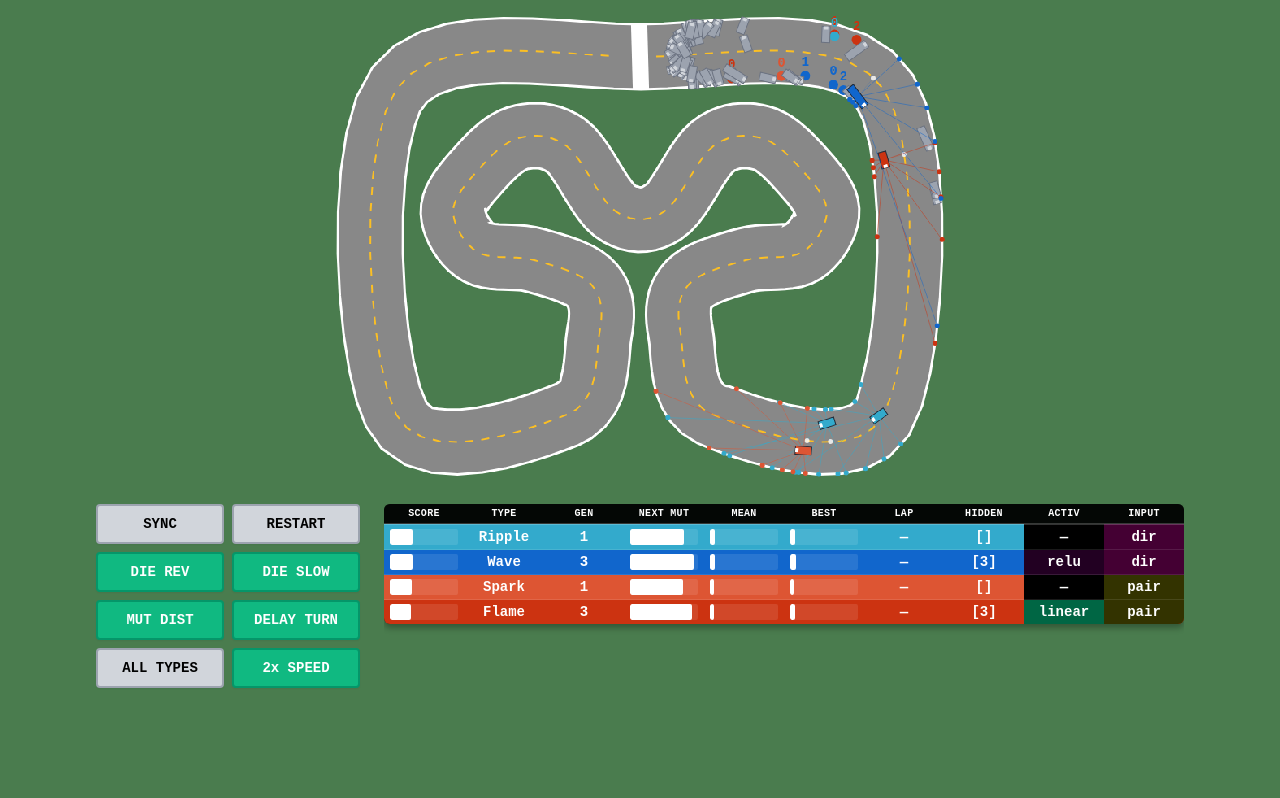
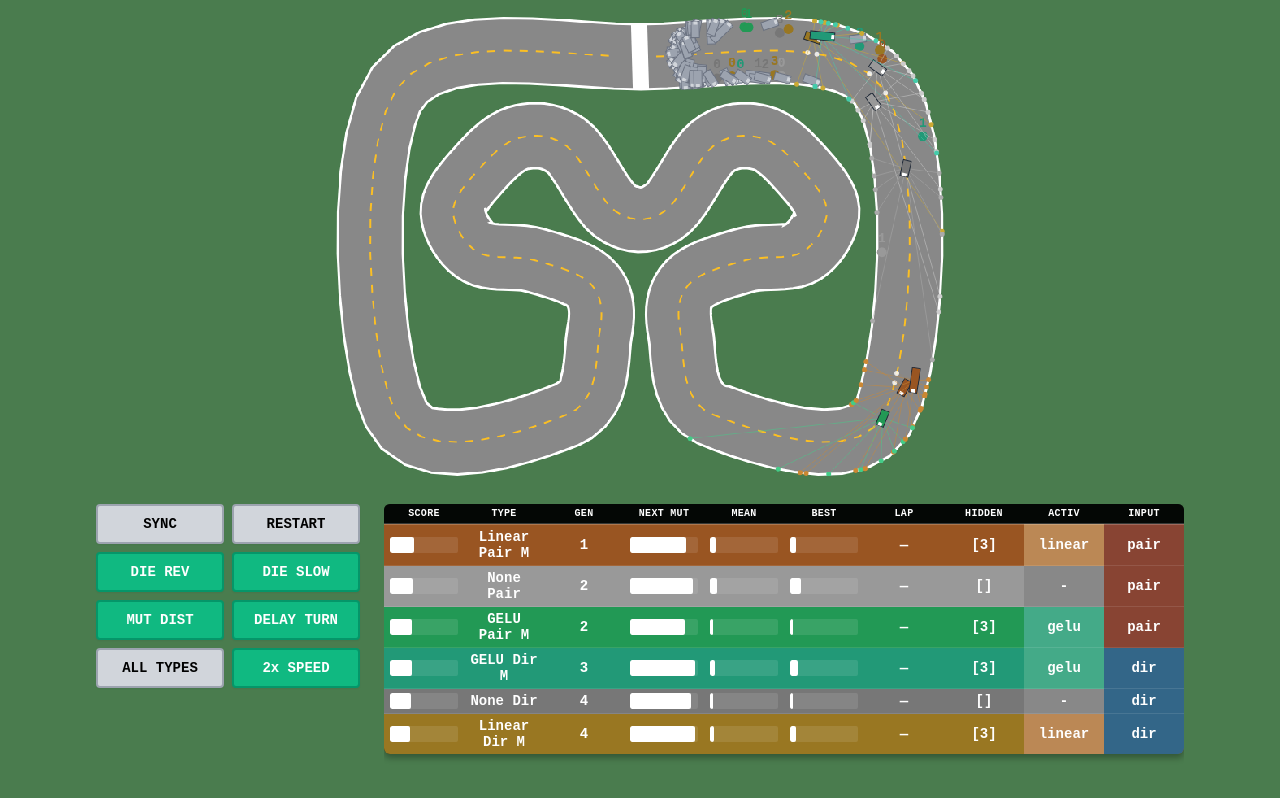
Before and after one commit to niembro64/car-racing-ai, a Vue app: page / in a window 1280 px wide. Built offline with nearby package versions, Linux system fonts and the light colour scheme.

Commit message:
pre name

```diff
--- a/src/components/CarSimulator.vue
+++ b/src/components/CarSimulator.vue
@@ -516,47 +516,6 @@ const sortedCarBrainConfigs = computed(() => {
   return [...activeCarConfigs.value].sort(compareConfigs);
 });
 
-// Computed property for mutation rates (updates every frame)
-const mutationRateByConfigId = computed(() => {
-  // Explicitly access reactive dependencies to ensure Vue tracks them
-  void frameCounter.value; // Trigger on every frame
-  const isMutationByDistance = mutationByDistance.value; // Trigger on toggle
-
-  const rates = new Map<string, string>();
-
-  for (const config of activeCarConfigs.value) {
-    if (isMutationByDistance) {
-      const trackLength = track.getTotalLength();
-
-      // Get current generation's best distance (live updates)
-      const carsOfType = population.value.filter(
-        (car) => car.configId === config.id
-      );
-      const currentBest =
-        carsOfType.length > 0
-          ? Math.max(...carsOfType.map((car) => car.maxDistanceReached))
-          : 0;
-
-      // Use ONLY current generation's best, not historical
-      const bestDistance = currentBest;
-
-      const progressPercentage = bestDistance / trackLength;
-      const mutationReduction =
-        progressPercentage * GA_MUTATION_PROGRESS_FACTOR;
-      const rate = Math.max(
-        GA_MUTATION_MIN,
-        GA_MUTATION_BASE - mutationReduction
-      );
-      rates.set(config.id, formatMutationRate(rate));
-    } else {
-      // When MUT DIST is OFF, use constant minimum mutation
-      rates.set(config.id, formatMutationRate(GA_MUTATION_MIN));
-    }
-  }
-
-  return rates;
-});
-
 // Computed property for mutation rates as raw percentages (for bars)
 const mutationRatePercentByConfigId = computed(() => {
   void frameCounter.value; // Trigger on every frame
@@ -602,16 +561,16 @@ const mutationRatePercentByConfigId = computed(() => {
 // Get background color for activation type
 const getActivationColor = (activationType: ActivationType): string => {
   switch (activationType) {
+    case '-':
+      return '#888'; // Gray (no activation)
+    case 'linear':
+      return '#b85'; // Orange-yellow family
     case 'relu':
-      return '#202'; // Blue
+      return '#58c'; // Blue family
     case 'gelu':
-      return '#220'; // Green
-    case 'linear':
-      return '#064'; // Purple
+      return '#4a8'; // Green-cyan family
     case 'step':
-      return '#342'; // Red
-    case '—':
-      return '#000'; // Red
+      return '#c5c'; // Purple-magenta family
     default:
       throw new Error(`Unknown activation type: ${activationType}`);
   }
@@ -620,47 +579,13 @@ const getActivationColor = (activationType: ActivationType): string => {
 // Get background color for input modification type
 const getInputColor = (inputModification: InputModificationType): string => {
   switch (inputModification) {
+    case 'pair':
+      return '#843'; // Warmer (reddish-brown)
     case 'dir':
-      return '#403'; // Blue
-    case 'pair':
-      return '#330'; // Purple
+      return '#368'; // Cooler (blue)
     default:
       throw new Error(`Unknown input modification type: ${inputModification}`);
   }
-};
-
-// Format percentage to always be 5 characters: "100.%", "99.3%", "1.34%", "0.34%"
-const formatPercentage = (value: number): string => {
-  if (isMobile.value) {
-    // Mobile: Always use 4 characters with leading zeros
-    // "001%", "015%", "100%"
-    const intValue = Math.round(value);
-    const paddedValue = intValue.toString().padStart(3, '0');
-    return `${paddedValue}%`;
-  }
-
-  // Desktop: Use existing formatting logic
-  if (value >= 100) {
-    return '100.%';
-  } else if (value >= 10) {
-    return `${value.toFixed(1)}%`;
-  } else if (value >= 1) {
-    return `${value.toFixed(2)}%`;
-  } else {
-    return `${value.toFixed(2)}%`;
-  }
-};
-
-// Format mutation rate (0-1 range) to be compact
-const formatMutationRate = (rate: number): string => {
-  if (isMobile.value) {
-    // Mobile: Use 3 characters, drop leading 0 and decimal point
-    // 0.250 → "250", 0.010 → "010"
-    return (rate * 1000).toFixed(0).padStart(3, '0');
-  }
-
-  // Desktop: Use 4 decimal places
-  return rate.toFixed(4);
 };
 
 const getHiddenLayers = (architecture: number[]): string => {
@@ -695,14 +620,6 @@ const getBestFitnessPercentRaw = (configId: string): number => {
   const bestFitness = Math.max(...markers.map((marker) => marker.fitness));
 
   return (bestFitness / trackLength) * 100;
-};
-
-const getMeanFitnessPercent = (configId: string): string => {
-  return formatPercentage(getMeanFitnessPercentRaw(configId));
-};
-
-const getBestFitnessPercent = (configId: string): string => {
-  return formatPercentage(getBestFitnessPercentRaw(configId));
 };
 
 const getBestLapTime = (configId: string): string => {
@@ -711,11 +628,6 @@ const getBestLapTime = (configId: string): string => {
     return '—'; // Em dash for no lap completed
   }
   return lapTime.toFixed(3) + 's';
-};
-
-const getScorePercent = (configId: string): string => {
-  const score = scoreByConfigId.value.get(configId) ?? 0;
-  return formatPercentage(score);
 };
 
 // Cycle through views: table -> graph -> performance -> table
--- a/src/config.ts
+++ b/src/config.ts
@@ -102,23 +102,22 @@ export const NN_ARCH_DIFF_LARGE = [1 + SENSOR_RAY_PAIRS.length, 3, 2, 1];
 export const NEURAL_NETWORK_ARCHITECTURE = NN_ARCH_DIFF_MEDIUM;
 
 export const CAR_BRAIN_CONFIGS_DEFINED: CarBrainConfig[] = [
-  // === ACTIVE CARS - Diff/Linear (Fiery Theme) ===
+  // === None/Raw (no hidden layers, no activation function) ===
   {
     useCar: true,
-    displayName: 'Spark',
-    mobileDisplayName: 'Spark',
-    id: 'diffsmall',
-    shortName: 'SP',
-    description:
-      'Small: 5 differential inputs (1 fwd + 4 L-R pairs), no hidden layers',
+    displayName: 'None Pair',
+    mobileDisplayName: 'NonP',
+    id: 'none-pair-s',
+    shortName: 'NP',
+    description: 'No hidden layers, differential inputs (1 fwd + 4 L-R pairs)',
     nn: {
       architecture: NN_ARCH_DIFF_SMALL,
       inputModification: 'pair',
-      activationType: '—',
+      activationType: '-',
     },
     colors: {
-      light: '#dd5533',
-      dark: '#dd5533',
+      light: '#cccccc',
+      dark: '#999999',
     },
     rayVisualization: {
       width: 0.5,
@@ -127,20 +126,42 @@ export const CAR_BRAIN_CONFIGS_DEFINED: CarBrainConfig[] = [
   },
   {
     useCar: true,
-    displayName: 'Flame',
-    mobileDisplayName: 'Flame',
-    id: 'diffmedium',
-    shortName: 'FL',
-    description:
-      'Medium: 5 differential inputs with Linear activation, hidden layer size 4',
+    displayName: 'None Dir',
+    mobileDisplayName: 'NonD',
+    id: 'none-dir-s',
+    shortName: 'ND',
+    description: 'No hidden layers, direct raw sensor inputs (9 rays)',
+    nn: {
+      architecture: NN_ARCH_SMALL,
+      inputModification: 'dir',
+      activationType: '-',
+    },
+    colors: {
+      light: '#aaaaaa',
+      dark: '#777777',
+    },
+    rayVisualization: {
+      width: 0.5,
+      hitRadius: 3,
+    },
+  },
+
+  // === Linear activation (orange/yellow family) ===
+  {
+    useCar: true,
+    displayName: 'Linear Pair M',
+    mobileDisplayName: 'LinP-M',
+    id: 'linear-pair-m',
+    shortName: 'LP2',
+    description: 'Linear activation, differential inputs, 1 hidden layer (3)',
     nn: {
       architecture: NN_ARCH_DIFF_MEDIUM,
       inputModification: 'pair',
       activationType: 'linear',
     },
     colors: {
-      light: '#cc3311',
-      dark: '#cc3311',
+      light: '#cc8833',
+      dark: '#995522',
     },
     rayVisualization: {
       width: 0.5,
@@ -149,42 +170,19 @@ export const CAR_BRAIN_CONFIGS_DEFINED: CarBrainConfig[] = [
   },
   {
     useCar: false,
-    displayName: 'Inferno',
-    mobileDisplayName: 'Inferno',
-    id: 'difflarge',
-    shortName: 'IF',
-    description:
-      'Large: 5 differential inputs with Linear activation, two hidden layers (6, 3)',
+    displayName: 'Linear Pair L',
+    mobileDisplayName: 'LinP-L',
+    id: 'linear-pair-l',
+    shortName: 'LP3',
+    description: 'Linear activation, differential inputs, 2 hidden layers (3, 2)',
     nn: {
       architecture: NN_ARCH_DIFF_LARGE,
       inputModification: 'pair',
       activationType: 'linear',
     },
     colors: {
-      light: '#991100',
-      dark: '#991100',
-    },
-    rayVisualization: {
-      width: 0.5,
-      hitRadius: 3,
-    },
-  },
-  // === ACTIVE CARS - Dir/GELU (Aquatic Theme) ===
-  {
-    useCar: true,
-    displayName: 'Ripple',
-    mobileDisplayName: 'Ripple',
-    id: 'dirgelusmall',
-    shortName: 'RP',
-    description: 'Small: 9 raw sensor inputs, no hidden layers',
-    nn: {
-      architecture: NN_ARCH_SMALL,
-      inputModification: 'dir',
-      activationType: '—',
-    },
-    colors: {
-      light: '#33aacc',
-      dark: '#33aacc',
+      light: '#aa6611',
+      dark: '#774400',
     },
     rayVisualization: {
       width: 0.5,
@@ -193,20 +191,19 @@ export const CAR_BRAIN_CONFIGS_DEFINED: CarBrainConfig[] = [
   },
   {
     useCar: true,
-    displayName: 'Wave',
-    mobileDisplayName: 'Wave',
-    id: 'dirgelumedium',
-    shortName: 'WV',
-    description:
-      'Medium: 9 raw sensor inputs with RELU activation, hidden layer size 4',
+    displayName: 'Linear Dir M',
+    mobileDisplayName: 'LinD-M',
+    id: 'linear-dir-m',
+    shortName: 'LD2',
+    description: 'Linear activation, direct inputs, 1 hidden layer (3)',
     nn: {
       architecture: NN_ARCH_MEDIUM,
       inputModification: 'dir',
-      activationType: 'relu',
+      activationType: 'linear',
     },
     colors: {
-      light: '#1166cc',
-      dark: '#1166cc',
+      light: '#ccaa33',
+      dark: '#997722',
     },
     rayVisualization: {
       width: 0.5,
@@ -215,42 +212,42 @@ export const CAR_BRAIN_CONFIGS_DEFINED: CarBrainConfig[] = [
   },
   {
     useCar: false,
-    displayName: 'Tsunami',
-    mobileDisplayName: 'Tsunami',
-    id: 'dirgelularge',
-    shortName: 'TS',
-    description:
-      'Large: 9 raw sensor inputs with RELU activation, two hidden layers (6, 3)',
+    displayName: 'Linear Dir L',
+    mobileDisplayName: 'LinD-L',
+    id: 'linear-dir-l',
+    shortName: 'LD3',
+    description: 'Linear activation, direct inputs, 2 hidden layers (3, 2)',
     nn: {
       architecture: NN_ARCH_LARGE,
       inputModification: 'dir',
-      activationType: 'relu',
+      activationType: 'linear',
     },
     colors: {
-      light: '#0044aa',
-      dark: '#0044aa',
+      light: '#aa8811',
+      dark: '#775500',
     },
     rayVisualization: {
       width: 0.5,
       hitRadius: 3,
     },
   },
-  // === INACTIVE CARS - Keep for reference ===
+
+  // === ReLU activation (blue family) ===
   {
     useCar: false,
-    displayName: 'Flatty',
-    mobileDisplayName: 'Flat',
-    id: 'normlinear',
-    shortName: 'FL',
-    description: '9 raw sensor inputs with Linear activation in hidden layer',
+    displayName: 'ReLU Pair M',
+    mobileDisplayName: 'RelP-M',
+    id: 'relu-pair-m',
+    shortName: 'RP2',
+    description: 'ReLU activation, differential inputs, 1 hidden layer (3)',
     nn: {
-      architecture: NN_ARCH_MEDIUM,
-      inputModification: 'dir',
-      activationType: 'linear',
+      architecture: NN_ARCH_DIFF_MEDIUM,
+      inputModification: 'pair',
+      activationType: 'relu',
     },
     colors: {
-      light: '#1a4d73',
-      dark: '#1a4d73',
+      light: '#5588cc',
+      dark: '#336699',
     },
     rayVisualization: {
       width: 0.5,
@@ -259,20 +256,19 @@ export const CAR_BRAIN_CONFIGS_DEFINED: CarBrainConfig[] = [
   },
   {
     useCar: false,
-    displayName: 'BigBrain',
-    mobileDisplayName: 'BigB',
-    id: 'relularge',
-    shortName: 'BB',
-    description:
-      '9 raw sensor inputs with ReLU activation in two hidden layers',
+    displayName: 'ReLU Pair L',
+    mobileDisplayName: 'RelP-L',
+    id: 'relu-pair-l',
+    shortName: 'RP3',
+    description: 'ReLU activation, differential inputs, 2 hidden layers (3, 2)',
     nn: {
-      architecture: NN_ARCH_LARGE,
-      inputModification: 'dir',
+      architecture: NN_ARCH_DIFF_LARGE,
+      inputModification: 'pair',
       activationType: 'relu',
     },
     colors: {
-      light: '#1a731a',
-      dark: '#1a731a',
+      light: '#3366aa',
+      dark: '#224477',
     },
     rayVisualization: {
       width: 0.5,
@@ -281,19 +277,212 @@ export const CAR_BRAIN_CONFIGS_DEFINED: CarBrainConfig[] = [
   },
   {
     useCar: false,
-    displayName: 'WiggleBot',
-    mobileDisplayName: 'Wiggle',
-    id: 'normstep',
-    shortName: 'WB',
-    description: '9 raw sensor inputs with Step activation (performs poorly)',
+    displayName: 'ReLU Dir M',
+    mobileDisplayName: 'RelD-M',
+    id: 'relu-dir-m',
+    shortName: 'RD2',
+    description: 'ReLU activation, direct inputs, 1 hidden layer (3)',
+    nn: {
+      architecture: NN_ARCH_MEDIUM,
+      inputModification: 'dir',
+      activationType: 'relu',
+    },
+    colors: {
+      light: '#55aacc',
+      dark: '#338899',
+    },
+    rayVisualization: {
+      width: 0.5,
+      hitRadius: 3,
+    },
+  },
+  {
+    useCar: false,
+    displayName: 'ReLU Dir L',
+    mobileDisplayName: 'RelD-L',
+    id: 'relu-dir-l',
+    shortName: 'RD3',
+    description: 'ReLU activation, direct inputs, 2 hidden layers (3, 2)',
+    nn: {
+      architecture: NN_ARCH_LARGE,
+      inputModification: 'dir',
+      activationType: 'relu',
+    },
+    colors: {
+      light: '#3388aa',
+      dark: '#226677',
+    },
+    rayVisualization: {
+      width: 0.5,
+      hitRadius: 3,
+    },
+  },
+
+  // === GELU activation (green/cyan family) ===
+  {
+    useCar: true,
+    displayName: 'GELU Pair M',
+    mobileDisplayName: 'GelP-M',
+    id: 'gelu-pair-m',
+    shortName: 'GP2',
+    description: 'GELU activation, differential inputs, 1 hidden layer (3)',
+    nn: {
+      architecture: NN_ARCH_DIFF_MEDIUM,
+      inputModification: 'pair',
+      activationType: 'gelu',
+    },
+    colors: {
+      light: '#44cc88',
+      dark: '#229955',
+    },
+    rayVisualization: {
+      width: 0.5,
+      hitRadius: 3,
+    },
+  },
+  {
+    useCar: false,
+    displayName: 'GELU Pair L',
+    mobileDisplayName: 'GelP-L',
+    id: 'gelu-pair-l',
+    shortName: 'GP3',
+    description: 'GELU activation, differential inputs, 2 hidden layers (3, 2)',
+    nn: {
+      architecture: NN_ARCH_DIFF_LARGE,
+      inputModification: 'pair',
+      activationType: 'gelu',
+    },
+    colors: {
+      light: '#22aa66',
+      dark: '#117733',
+    },
+    rayVisualization: {
+      width: 0.5,
+      hitRadius: 3,
+    },
+  },
+  {
+    useCar: true,
+    displayName: 'GELU Dir M',
+    mobileDisplayName: 'GelD-M',
+    id: 'gelu-dir-m',
+    shortName: 'GD2',
+    description: 'GELU activation, direct inputs, 1 hidden layer (3)',
+    nn: {
+      architecture: NN_ARCH_MEDIUM,
+      inputModification: 'dir',
+      activationType: 'gelu',
+    },
+    colors: {
+      light: '#44ccaa',
+      dark: '#229977',
+    },
+    rayVisualization: {
+      width: 0.5,
+      hitRadius: 3,
+    },
+  },
+  {
+    useCar: false,
+    displayName: 'GELU Dir L',
+    mobileDisplayName: 'GelD-L',
+    id: 'gelu-dir-l',
+    shortName: 'GD3',
+    description: 'GELU activation, direct inputs, 2 hidden layers (3, 2)',
+    nn: {
+      architecture: NN_ARCH_LARGE,
+      inputModification: 'dir',
+      activationType: 'gelu',
+    },
+    colors: {
+      light: '#22aa88',
+      dark: '#117755',
+    },
+    rayVisualization: {
+      width: 0.5,
+      hitRadius: 3,
+    },
+  },
+
+  // === Step activation (purple/magenta family) ===
+  {
+    useCar: false,
+    displayName: 'Step Pair M',
+    mobileDisplayName: 'StpP-M',
+    id: 'step-pair-m',
+    shortName: 'SP2',
+    description: 'Step activation, differential inputs, 1 hidden layer (3)',
+    nn: {
+      architecture: NN_ARCH_DIFF_MEDIUM,
+      inputModification: 'pair',
+      activationType: 'step',
+    },
+    colors: {
+      light: '#cc55cc',
+      dark: '#993399',
+    },
+    rayVisualization: {
+      width: 0.5,
+      hitRadius: 3,
+    },
+  },
+  {
+    useCar: false,
+    displayName: 'Step Pair L',
+    mobileDisplayName: 'StpP-L',
+    id: 'step-pair-l',
+    shortName: 'SP3',
+    description: 'Step activation, differential inputs, 2 hidden layers (3, 2)',
+    nn: {
+      architecture: NN_ARCH_DIFF_LARGE,
+      inputModification: 'pair',
+      activationType: 'step',
+    },
+    colors: {
+      light: '#aa33aa',
+      dark: '#771177',
+    },
+    rayVisualization: {
+      width: 0.5,
+      hitRadius: 3,
+    },
+  },
+  {
+    useCar: false,
+    displayName: 'Step Dir M',
+    mobileDisplayName: 'StpD-M',
+    id: 'step-dir-m',
+    shortName: 'SD2',
+    description: 'Step activation, direct inputs, 1 hidden layer (3)',
     nn: {
       architecture: NN_ARCH_MEDIUM,
       inputModification: 'dir',
       activationType: 'step',
     },
     colors: {
-      light: '#994d00',
-      dark: '#994d00',
+      light: '#9955cc',
+      dark: '#663399',
+    },
+    rayVisualization: {
+      width: 0.5,
+      hitRadius: 3,
+    },
+  },
+  {
+    useCar: false,
+    displayName: 'Step Dir L',
+    mobileDisplayName: 'StpD-L',
+    id: 'step-dir-l',
+    shortName: 'SD3',
+    description: 'Step activation, direct inputs, 2 hidden layers (3, 2)',
+    nn: {
+      architecture: NN_ARCH_LARGE,
+      inputModification: 'dir',
+      activationType: 'step',
+    },
+    colors: {
+      light: '#7733aa',
+      dark: '#551177',
     },
     rayVisualization: {
       width: 0.5,
--- a/src/core/Neural.ts
+++ b/src/core/Neural.ts
@@ -62,10 +62,6 @@ export class NeuralNetwork {
     return x;
   }
 
-  private tanh(x: number): number {
-    return Math.tanh(x);
-  }
-
   // ReLU activation (max(0, x))
   private relu(x: number): number {
     return Math.max(0, x);
@@ -114,7 +110,7 @@ export class NeuralNetwork {
           next.push(this.step(sum)); // Step for hidden layers
         } else if (this.activationType === 'linear') {
           next.push(this.linear(sum)); // Linear for hidden layers
-        } else if (this.activationType === '—') {
+        } else if (this.activationType === '-') {
           // No hidden layers - this code path should never execute
           next.push(this.linear(sum));
         } else {
--- a/src/types.ts
+++ b/src/types.ts
@@ -29,7 +29,7 @@ export interface NeuralOutput {
   direction: number; // Steering direction (negative = left, positive = right)
 }
 
-export type ActivationType = 'relu' | 'linear' | 'gelu' | 'step' | '—';
+export type ActivationType = 'relu' | 'linear' | 'gelu' | 'step' | '-';
 
 export type InputModificationType = 'dir' | 'pair';
 
```
